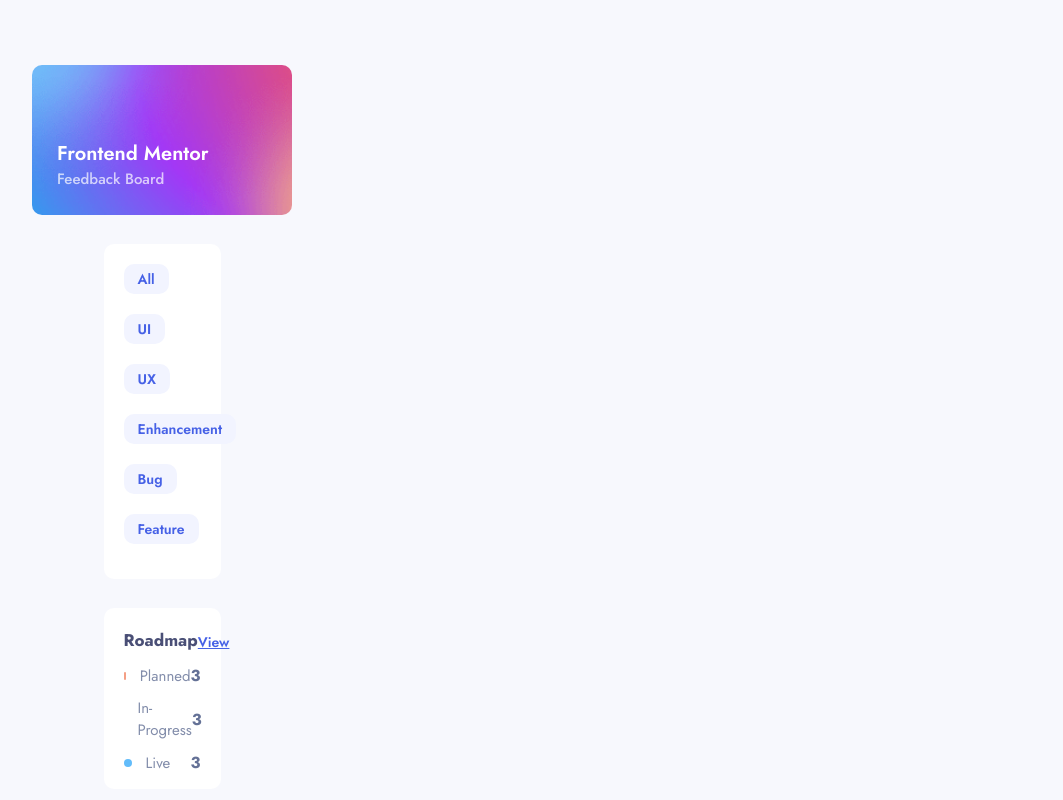
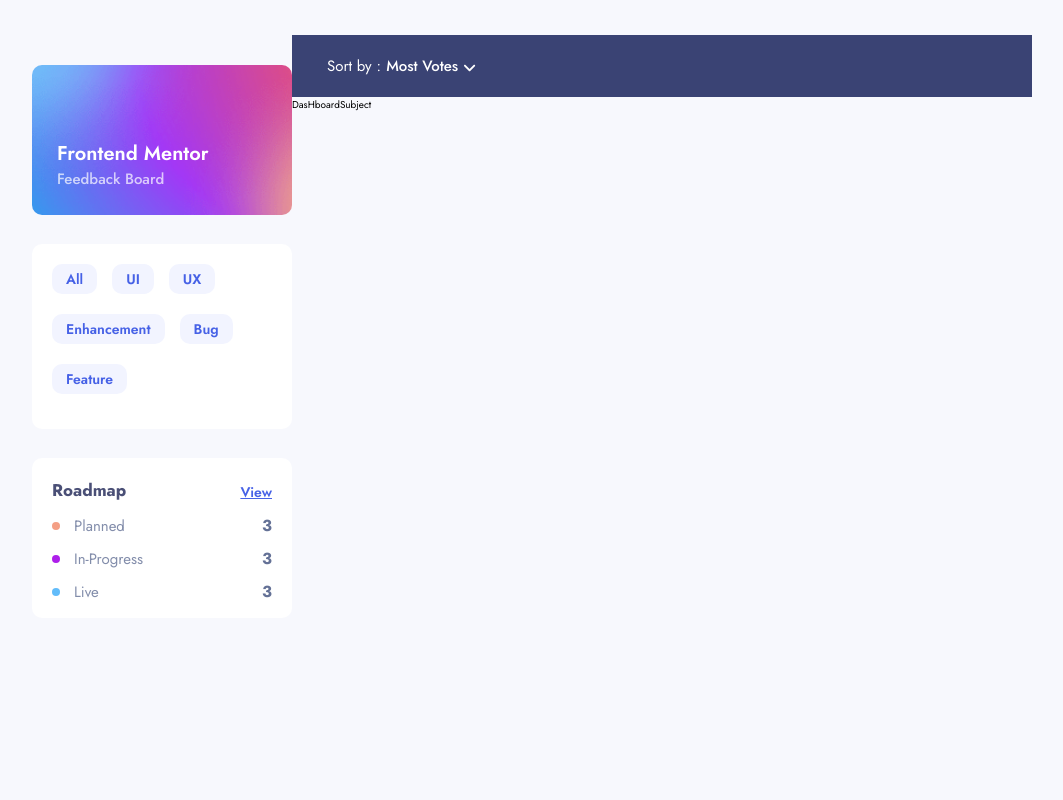
Before and after one commit to mkoosa/feedback-app, a Vue app: page / in a window 1280 px wide. Shown: the whole page, without its empty margins (108-1171 px from the left). Built offline with nearby package versions, Linux system fonts and the light colour scheme.

Commit message:
Add dropdown list to  TheCockpit component

```diff
--- a/package.json
+++ b/package.json
@@ -16,6 +16,7 @@
     "@fortawesome/fontawesome-svg-core": "^6.5.1",
     "@fortawesome/free-solid-svg-icons": "^6.5.1",
     "@fortawesome/vue-fontawesome": "^3.0.0-5",
+    "ant-design-vue": "^4.1.2",
     "vue": "^3.4.15"
   },
   "devDependencies": {
--- a/src/assets/base.css
+++ b/src/assets/base.css
@@ -77,6 +77,13 @@
   padding-inline: 2rem;
 }
 
+/* ant design */
+.ant-dropdown-menu-title-content {
+  display: flex;
+  align-items: center;
+  /* justify-content: center; */
+}
+
 @media only screen and (min-width: 769px) {
   .indent {
     padding-inline: 3.5rem;
--- /dev/null
+++ b/src/components/Dashboard/Cockpit/CockpitSort.vue
@@ -0,0 +1,47 @@
+<template>
+  <div class="cockpit__sort sort">
+    <p class="sort__paragraph">{{ sortParagraph }}</p>
+    <span>:</span>
+    <DropDown
+      :elements="sortElements"
+      :style="{ fontSize: '14px', padding: '8px', display: 'flex' }"
+      :drop-down-class="'cockpit__dropdown dropdown'"
+      :dropdown-heading-class="'dropdown__heading'"
+      :list-class="'dropdown__list'"
+    />
+  </div>
+</template>
+
+<script setup lang="ts">
+import DropDown from '@/components/Shared/DropDown.vue';
+import { ref } from 'vue';
+const sortParagraph = ref('sort by');
+const sortElements = ref<string[]>([
+  'most votes',
+  'least votes',
+  'most comments',
+  'least comments'
+]);
+</script>
+
+<style scoped>
+.sort {
+  display: flex;
+  align-items: center;
+}
+
+.sort__paragraph::first-letter {
+  text-transform: uppercase;
+}
+
+.sort__paragraph {
+  width: fit-content;
+}
+.sort__paragraph {
+  font-size: 1.5rem;
+}
+.sort span {
+  font-size: 1.5rem;
+  margin: 0 0.5rem;
+}
+</style>
--- /dev/null
+++ b/src/components/Dashboard/Cockpit/TheCockpit.vue
@@ -0,0 +1,20 @@
+<template>
+  <div class="dashboard__cockpit cockpit indent">
+    <CockpitSort />
+  </div>
+</template>
+
+<script setup lang="ts">
+import CockpitSort from './CockpitSort.vue';
+</script>
+
+<style scoped>
+.cockpit {
+  padding-top: 2rem;
+  padding-bottom: 2rem;
+  color: var(--white);
+  background: var(--dark-blue);
+  display: flex;
+  align-items: center;
+}
+</style>
--- /dev/null
+++ b/src/components/Dashboard/DashboardSubjects.vue
@@ -0,0 +1,3 @@
+<template>
+  <div>DasHboardSubject</div>
+</template>
--- /dev/null
+++ b/src/components/Dashboard/TheDashboard.vue
@@ -0,0 +1,11 @@
+<template>
+  <div class="dashboard">
+    <TheCockpit />
+    <DashboardSubjects />
+  </div>
+</template>
+
+<script setup lang="ts">
+import TheCockpit from './Cockpit/TheCockpit.vue';
+import DashboardSubjects from './DashboardSubjects.vue';
+</script>
--- /dev/null
+++ b/src/components/Shared/DropDown.vue
@@ -0,0 +1,111 @@
+<template>
+  <a-dropdown :class="dropDownClass" class="dropdown">
+    <a class="dropdown__header" @click.prevent>
+      <p :class="dropdownHeadingClass">{{ listElement }}</p>
+      <font-awesome-icon :icon="['fas', 'angle-down']" class="dropdown__icon" />
+    </a>
+    <template #overlay>
+      <a-menu :class="listClass">
+        <a-menu-item
+          @click="getElement(element)"
+          v-for="(element, index) in elements"
+          :key="index"
+          :style="style"
+        >
+          <a :class="index == 0 ? 'none' : ''" class="list-element" href="javascript:;">{{
+            element
+          }}</a>
+          <font-awesome-icon
+            :class="listElement === element ? 'check' : ''"
+            class="list-icon"
+            :icon="['fas', 'check']"
+          />
+        </a-menu-item>
+      </a-menu>
+    </template>
+  </a-dropdown>
+</template>
+
+<script setup lang="ts">
+import { toRefs, ref } from 'vue';
+
+const props = defineProps<{
+  elements: string[];
+  style: object;
+  dropDownClass: string;
+  dropdownHeadingClass: string;
+  listClass: string;
+}>();
+
+const { elements } = toRefs(props);
+const listElement = ref(elements.value[0]);
+
+const getElement = (element: string) => (listElement.value = element);
+</script>
+
+<style scoped>
+/* cockpitSort component */
+.dropdown {
+  position: relative;
+}
+.dropdown__heading {
+  font-size: 1.5rem;
+  text-transform: capitalize;
+}
+
+.dropdown__header {
+  display: flex;
+}
+
+.dropdown__heading {
+  font-weight: 500;
+  margin-right: 0.5rem;
+}
+.dropdown__icon {
+  transform: translateY(0.5rem);
+  font-size: 1.5rem;
+}
+.dropdown__list {
+  margin-top: 1rem;
+  width: 18rem;
+  position: absolute;
+  left: -2rem;
+  border-radius: 0.4rem;
+  overflow: hidden;
+}
+
+.list-element {
+  padding: 0.3rem;
+  font-size: 1.4rem;
+  text-transform: capitalize;
+}
+
+.list-element::after {
+  position: absolute;
+  bottom: 0;
+  left: -2rem !important;
+  right: 0;
+  content: '';
+  width: 120%;
+  height: 0.05rem;
+  background: rgba(128, 128, 128, 0.5);
+}
+
+.list-element.none::after {
+  display: none;
+}
+
+.list-icon {
+  margin-left: auto;
+  color: var(--lila);
+  display: none;
+}
+
+.list-icon.check {
+  display: block;
+}
+
+.ant-dropdown-menu-title-content {
+  display: none;
+}
+</style>
--- /dev/null
+++ b/src/components/Shared/TheButton.vue
@@ -0,0 +1,3 @@
+<template>
+  <div></div>
+</template>
--- a/src/components/View/MainComponent.vue
+++ b/src/components/View/MainComponent.vue
@@ -1,18 +1,20 @@
 <template>
   <div class="wrapper">
     <TheHeader />
+    <main>
+      <TheDashboard />
+    </main>
   </div>
-  <div></div>
 </template>
 
 <script setup lang="ts">
 import TheHeader from '@/components/Header/TheHeader.vue';
+import TheDashboard from '../Dashboard/TheDashboard.vue';
 </script>
 
 <style scoped>
 .wrapper {
   height: 100vh;
-  background: var(--grey);
 }
 
 @media only screen and (min-width: 1024px) {
@@ -22,6 +24,11 @@
     grid-template-columns: 26rem 1fr;
   }
 }
+@media only screen and (min-width: 769px) {
+  .wrapper {
+    background: var(--grey);
+  }
+}
 @media only screen and (min-width: 1201px) {
   .wrapper {
     padding-top: 3.5rem;
--- a/src/components/cockpit/TheCockpit.vue
+++ b/src/components/cockpit/TheCockpit.vue
@@ -17,8 +17,8 @@
 <style scoped>
 .cockpit {
   padding: 0 2rem;
-  width: 75%;
-  max-width: 45%;
+  width: 80%;
+  max-width: 33rem;
   height: 100vh;
   background: var(--grey);
   position: absolute;
--- a/src/main.ts
+++ b/src/main.ts
@@ -1,5 +1,7 @@
 import './assets/main.css';
 
+// import 'ant-design-vue/dist/reset.css';
+import Antd from 'ant-design-vue';
 import { createApp } from 'vue';
 
 import { library } from '@fortawesome/fontawesome-svg-core';
@@ -12,4 +14,4 @@
 
 const app = createApp(App);
 
-app.component('font-awesome-icon', FontAwesomeIcon).mount('#app');
+app.use(Antd).component('font-awesome-icon', FontAwesomeIcon).mount('#app');
```
Also changed, not shown: 1 other file (tests, documents, lock files or other folders).
